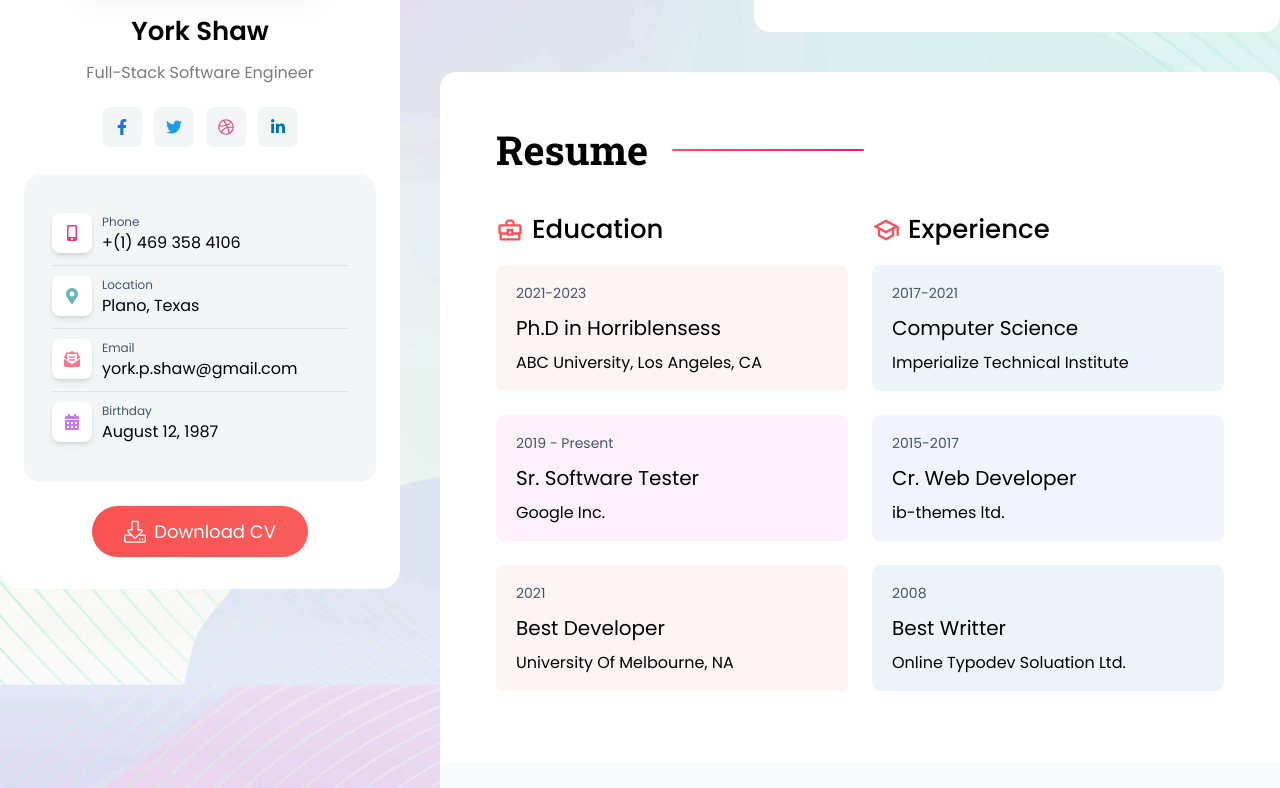
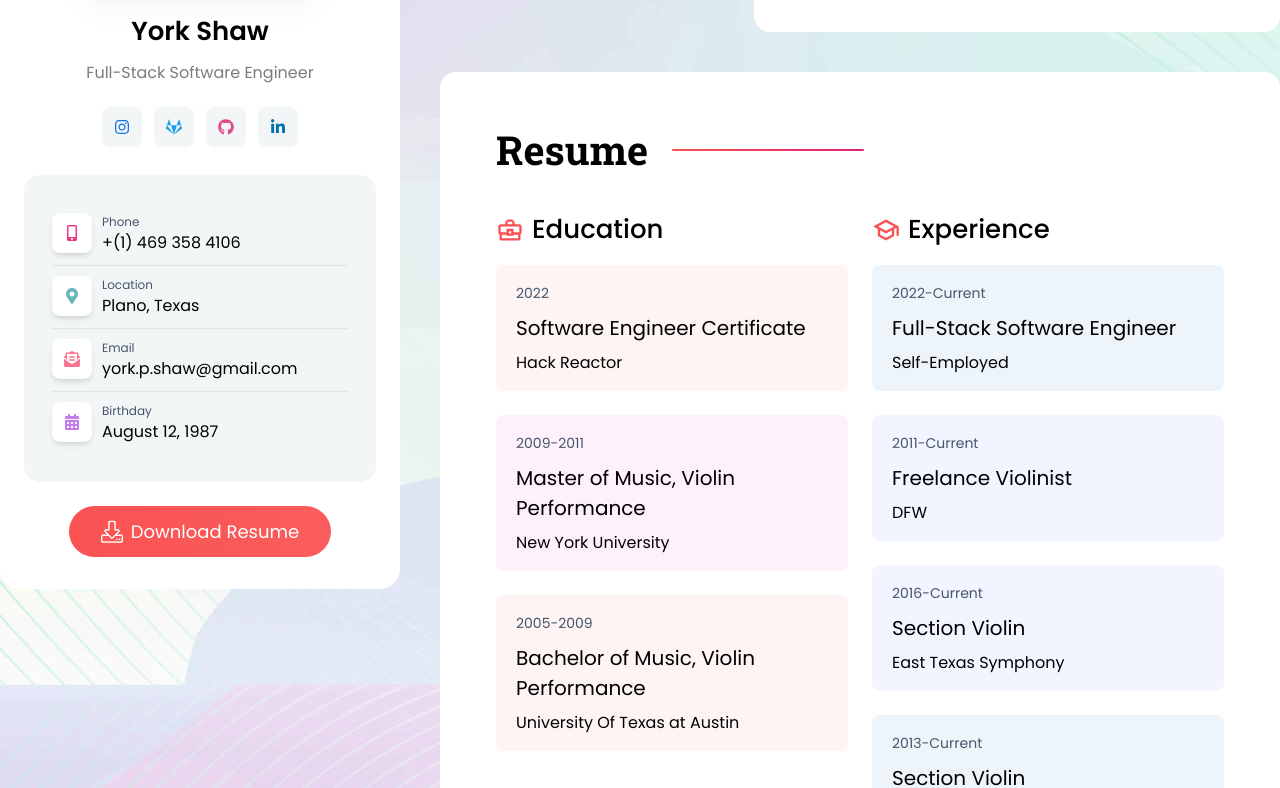
Before and after one commit to yorkpshaw/yorkpshaw.github.io, a Next.js app: page /resume in a window 1280 px wide. Shown: the part 442-1230 px from the top of the page. Built offline with nearby package versions, Linux system fonts and the light colour scheme.

Commit message:
Filled in info for sidebar, about me, resume, and contact

```diff
--- a/components/about/Info.jsx
+++ b/components/about/Info.jsx
@@ -43,7 +43,7 @@ const Info = () => {
           {" "}
           <a
             className="hover:text-[#FA5252] duration-300 transition"
-            href="mailto:ibthemes21@gmail.com"
+            href="mailto:york.p.shaw@gmail.com"
           >
             york.p.shaw@gmail.com
           </a>
--- a/components/about/Intro.jsx
+++ b/components/about/Intro.jsx
@@ -9,15 +9,10 @@ const Intro = () => {
           <div className="col-span-12 space-y-2.5">
             <div className="lg:mr-16">
               <p className="text-gray-lite  dark:text-color-910 leading-7">
-                I&apos;m Creative Director and UI/UX Designer from Sydney,
-                Australia, working in web development and print media. I enjoy
-                turning complex problems into simple, beautiful and intuitive
-                designs.
+                I'm a full-stack software engineer and this site is under construction!
               </p>
               <p className="text-gray-lite leading-7 mt-2.5 dark:text-color-910">
-                My aim is to bring across your message and identity in the most
-                creative way. I created web design for many famous brand
-                companies.
+                Check back later!
               </p>
             </div>
           </div>
--- a/components/about/SidebarInfo.jsx
+++ b/components/about/SidebarInfo.jsx
@@ -34,12 +34,12 @@ const SidebarInfo = () => {
         </div>
 
         <a
-          href="/images/cv.pdf"
+          href="/images/York Shaw SWE Resume.pdf"
           download
           className="inline-flex items-center mx-auto bg-gradient-to-r from-[#FA5252] to-[#DD2476] duration-200 transition ease-linear hover:bg-gradient-to-l from-[#DD2476]  to-[#fa5252ef] px-8 py-3 text-lg text-white rounded-[35px] mt-6"
         >
           <img src="/images/download.png" alt="icon" className="mr-2" />
-          Download CV
+          Download Resume
         </a>
       </div>
     </div>
--- a/components/footer/Footer.jsx
+++ b/components/footer/Footer.jsx
@@ -10,7 +10,7 @@ const Footer = () => {
             target="_blank"
             rel="noopener noreferrer"
           >
-            ib-themes
+            York Shaw
           </a>
           .
         </p>
--- a/components/hero/Hero.jsx
+++ b/components/hero/Hero.jsx
@@ -29,7 +29,7 @@ const Hero = () => {
 
       {/* Dowanload button start */}
       <a
-        href="/images/cv.pdf"
+        href="/images/York Shaw SWE Resume.pdf"
         download
         className="flex items-center bg-gradient-to-r from-[#FA5252] to-[#DD2476] duration-200 transition ease-linear hover:bg-gradient-to-l from-[#DD2476]  to-[#fa5252ef] px-8 py-3 text-lg text-white rounded-[35px] mt-6"
       >
--- a/components/seo/Seo.jsx
+++ b/components/seo/Seo.jsx
@@ -4,8 +4,7 @@ const Seo = ({ pageTitle }) => (
   <>
     <Head>
       <title>
-        {pageTitle &&
-          `${pageTitle} || Bostami - Tailwind CSS  Personal Portfolio React Nextjs Template}`}
+        {pageTitle && `${pageTitle} || York Shaw`}
       </title>
     </Head>
   </>
--- a/components/social/Social.jsx
+++ b/components/social/Social.jsx
@@ -1,33 +1,37 @@
 import {
-  FaDribbble,
-  FaFacebookF,
+  // FaDribbble,
+  // FaFacebookF,
   FaLinkedinIn,
-  FaTwitter,
+  FaInstagram,
+  FaGitlab,
+  FaGithub,
+  GoLogoGi
+  // FaTwitter,
 } from "react-icons/fa";
 
 const Social = () => {
   const socialContent = [
     {
       id: 1,
-      link: "https://www.facebook.com/",
-      icon: <FaFacebookF />,
+      link: "https://www.instagram.com/yorkphoenix/",
+      icon: <FaInstagram />,
       iconClass: "text-[#1773EA]",
     },
     {
       id: 2,
-      link: "https://twitter.com/",
-      icon: <FaTwitter />,
+      link: "https://gitlab.com/york.p.shaw",
+      icon: <FaGitlab />,
       iconClass: "text-[#1C9CEA]",
     },
     {
       id: 3,
-      link: "https://dribbble.com/",
-      icon: <FaDribbble />,
+      link: "https://github.com/yorkpshaw",
+      icon: <FaGithub />,
       iconClass: "text-[#e14a84]",
     },
     {
       id: 4,
-      link: "https://www.linkedin.com/",
+      link: "https://www.linkedin.com/in/york-shaw/",
       icon: <FaLinkedinIn />,
       iconClass: "text-[#0072b1]",
     },
--- a/data/resumeData.js
+++ b/data/resumeData.js
@@ -9,25 +9,25 @@ module.exports = [
     items: [
       {
         id: 1,
-        date: "2021-2023",
-        title: "Ph.D in Horriblensess ",
-        place: "ABC University, Los Angeles, CA",
+        date: "2022",
+        title: "Software Engineer Certificate ",
+        place: "Hack Reactor",
         bg: "#FFF4F4",
       },
 
       {
         id: 2,
-        date: "2019 - Present",
-        title: "Sr. Software Tester",
-        place: "Google Inc.",
+        date: "2009-2011",
+        title: "Master of Music, Violin Performance",
+        place: "New York University",
         bg: "#FFF1FB",
       },
 
       {
         id: 3,
-        date: "2021",
-        title: "Best Developer ",
-        place: "University Of Melbourne, NA",
+        date: "2005-2009",
+        title: "Bachelor of Music, Violin Performance ",
+        place: "University Of Texas at Austin",
         bg: "#FFF4F4",
       },
     ],
@@ -39,25 +39,31 @@ module.exports = [
     items: [
       {
         id: 1,
-        date: "2017-2021",
-        title: "Computer Science",
-        place: "Imperialize Technical Institute",
+        date: "2022-Current",
+        title: "Full-Stack Software Engineer",
+        place: "Self-Employed",
         bg: "#EEF5FA",
       },
-
       {
         id: 2,
-        date: "2015-2017",
-        title: "Cr. Web Developer",
-        place: "ib-themes ltd.",
+        date: "2011-Current",
+        title: "Freelance Violinist",
+        place: "DFW",
+        bg: "#F2F4FF",
+      },
+      {
+        id: 3,
+        date: "2016-Current",
+        title: "Section Violin",
+        place: "East Texas Symphony",
         bg: "#F2F4FF",
       },
 
       {
-        id: 3,
-        date: "2008",
-        title: "Best Writter",
-        place: "Online Typodev Soluation Ltd.",
+        id: 4,
+        date: "2013-Current",
+        title: "Section Violin",
+        place: "Abilene Philharmonic",
         bg: "#EEF5FA",
       },
     ],
```
Also changed, not shown: data/addressData.js (+3 -21 lines), 1 other file (tests, documents, lock files or other folders).
